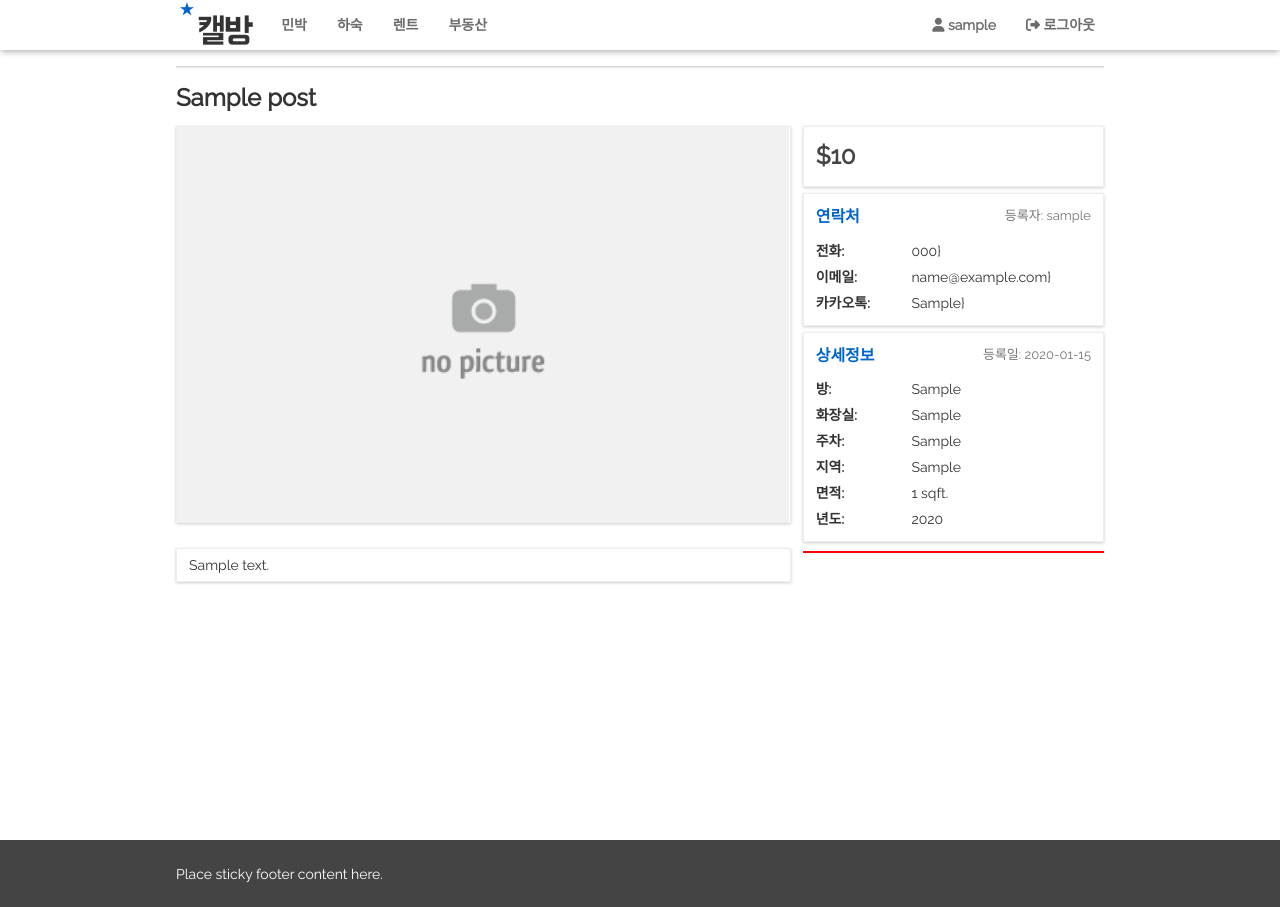
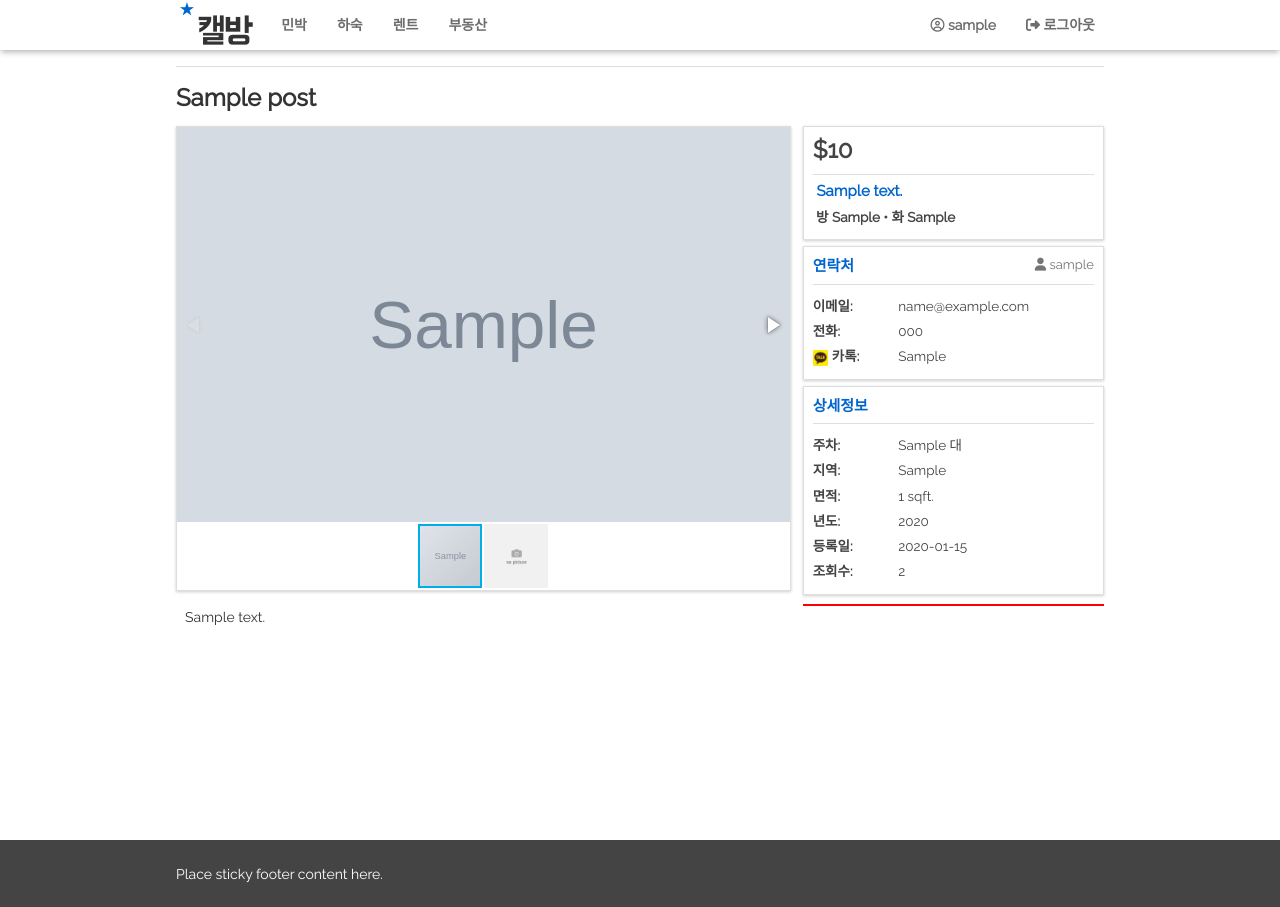
Before and after one commit to ejh2163/calbang, a Flask app: the page made by project/extensions.py in a window 1280 px wide. Run offline with Flask 2, Linux system fonts and the light colour scheme; the first user in the database is signed in; tables that the repository leaves empty hold one stand-in row (Sample ...); some libraries are stand-ins or nearby versions.

Commit message:
css for view.html

```diff
--- a/config.py
+++ b/config.py
@@ -23,8 +23,8 @@ class Config(object):
 
 class DevConfig(Config):
     DEBUG = True
-    SQLALCHEMY_DATABASE_URI = 'mysql://jlee7737:@localhost/calbang'
-    SECRET_KEY = '\x95\xdc?\xba\xfdO\xde\xb6"\xcdm\x1el3T<\xf0\xd5\x86\xf6\xa4\xfa\x1b\xfb'
+    SQLALCHEMY_DATABASE_URI = os.environ['DATABASE_URL']
+    SECRET_KEY = os.environ['SECRET_KEY']
 
 class ProdConfig(Config):
     DEBUG = False
--- a/project/__init__.py
+++ b/project/__init__.py
@@ -11,9 +11,6 @@ db.init_app(app)
 
 # flask-login
 login_manager.init_app(app)
-login_manager.login_view = '/login'
-login_manager.login_message = '로그인을 먼저 해주세요.'
-login_manager.login_message_category = 'warning'
 @login_manager.user_loader
 def load_user(id):
     return User.query.get(id)
--- a/project/extensions.py
+++ b/project/extensions.py
@@ -8,12 +8,16 @@ from flask import redirect, url_for
 db = SQLAlchemy()
 
 login_manager = LoginManager()
+# config action on login_required views
+login_manager.login_view = '/login'
+login_manager.login_message = '로그인을 먼저 해주세요.'
+login_manager.login_message_category = 'warning'
 
 csrf = CsrfProtect()
 
 mail = Mail()
 
-# decorator to check if account if verified
+# decorator to check if account is verified
 def verify_required(func):
     @wraps(func)
     def decorated_function(*args, **kwargs):
--- a/project/post/templates/view.html
+++ b/project/post/templates/view.html
@@ -18,6 +19,11 @@
             {% for image in images: %}
             {% endfor %}
             -->
+            {% if post.image_ext: %}
+                <img src="{{ post.image_ext }}" />
+            {% else %}
+                <img src="{{ url_for('static', filename='images/no-photo.png') }}" />
+            {% endif %}
             <img src="{{ url_for('static', filename='images/no-photo.png') }}" />
         </div><!-- END class fotorama -->
     </div><!-- END class fotorama grid -->
@@ -25,50 +31,58 @@
     <div class="col-xs-24 col-sm-8">
         <div class="view-box">
             <p class="view-box-price">{{ '${:,}'.format(post.price) }} <span style="font-size:16px;">{{ price_suffix }}</span></p>
+            <hr>
+            <p class="view-box-title">&nbsp{% if post.address: %}{{ post.address }} {% else: %} --- {% endif %}</p>
+            <p class="view-box-subtitle">&nbsp{% if post.bedrooms!='studio' %}방 {% endif %}{{ post.bedrooms.capitalize() }} • 화 {{ post.bathrooms }}</p>
         </div><!-- END class view-box for price -->
     </div><!-- END class grid -->
+
     <div class="col-xs-24 col-sm-8">
         <div class="view-box">
             <div class="row">
                 <div class="col-xs-24">
-                    <span class="view-box-corner">등록자: {{ post.username }}</span>
+                    <span class="view-box-corner"><i class="fa fa-user" aria-hidden="true"></i> {{ post.username }}</span>
                     <p class="view-box-title">연락처</p>
+                    <hr>
                 </div>
-                <div class="col-xs-8">
+                <div class="col-xs-7">
+                    <p class="view-box-subtitle">이메일:</p>
                     <p class="view-box-subtitle">전화:</p>
-                    <p class="view-box-subtitle">이메일:</p>
-                    <p class="view-box-subtitle">카카오톡:</p>
+                    <p class="view-box-subtitle">
+                        <img style="height:16px;" src="{{ url_for('static', filename='images/kakaolink_btn_medium.png') }}" > 카톡:
+                    </p>
                 </div>
-                <div class="col-xs-16">
-                    <p class="view-box-stat">{% if post.phone==None: %} -- {% else: %} {{ post.phone }}} {% endif %}</p>
-                    <p class="view-box-stat">{% if post.email==None: %} -- {% else: %} {{ post.email }}} {% endif %}</p>
-                    <p class="view-box-stat">{% if post.kakaotalk==None: %} -- {% else: %} {{ post.kakaotalk }}} {% endif %}</p>
+                <div class="col-xs-17">
+                    <p class="view-box-stat">{% if post.email==None: %} -- {% else: %} {{ post.email }} {% endif %}</p>
+                    <p class="view-box-stat">{% if post.phone==None: %} -- {% else: %} {{ post.phone }} {% endif %}</p>
+                    <p class="view-box-stat">{% if post.kakaotalk==None: %} -- {% else: %} {{ post.kakaotalk }} {% endif %}</p>
                 </div>
             </div>
         </div><!-- END class contact view-box -->
     </div><!-- END class grid -->
+
     <div class="col-xs-24 col-sm-8">
         <div class="view-box">
             <div class="row">
                 <div class="col-xs-24">
-                    <span class="view-box-corner">등록일: {{ post.date_posted.date() }}</span>
                     <p class="view-box-title">상세정보</p>
+                    <hr>
                 </div>
-                <div class="col-xs-8">
-                    <p class="view-box-subtitle">방:</p>
-                    <p class="view-box-subtitle">화장실:</p>
+                <div class="col-xs-7">
                     <p class="view-box-subtitle">주차:</p>
                     <p class="view-box-subtitle">지역:</p>
                     <p class="view-box-subtitle">면적:</p>
                     <p class="view-box-subtitle">년도:</p>
+                    <p class="view-box-subtitle">등록일:</p>
+                    <p class="view-box-subtitle">조회수:</p>
                 </div>
-                <div class="col-xs-16">
-                    <p class="view-box-stat">{% if post.bedrooms=='studio': %} 스튜디오 {% else: %} {{ post.bedrooms }} {% endif %}</p>
-                    <p class="view-box-stat">{{ post.bathrooms }}</p>
-                    <p class="view-box-stat">{% if post.parking==None: %} -- {% else: %} {{ post.parking }} {% endif %}</p>
-                    <p class="view-box-stat">{{ post.region }}</p>
-                    <p class="view-box-stat">{% if post.sqft==None: %} -- {% else: %} {{ post.sqft }} {% endif %} sqft.</p>
+                <div class="col-xs-17">
+                    <p class="view-box-stat">{% if post.parking==None: %} -- {% else: %} {{ post.parking }} 대{% endif %}</p>
+                    <p class="view-box-stat">{{ post.city }}</p>
+                    <p class="view-box-stat">{% if post.sqft==None: %} -- {% else: %} {{ '{:,}'.format(post.sqft) }} {% endif %} sqft.</p>
                     <p class="view-box-stat">{% if post.year==None: %} -- {% else: %} {{ post.year }} {% endif %}</p>
+                    <p class="view-box-stat">{{ post.date_posted.date() }}</p>
+                    <p class="view-box-stat">{{ post.viewed }}</p>
                 </div>
             </div>
         </div><!-- END class details view-box -->
@@ -77,9 +91,9 @@
 
 <div class="row">
     <div class="col-xs-24 col-sm-16">
-        <div class="view-box">
+        <div class="view-body">
             <p>{{ post.body }}</p>
-        </div><!-- END class view-box for body -->
+        </div><!-- END class view-body -->
     </div><!-- END class grid -->
 
     <div class="col-xs-24 col-sm-8">
--- a/project/post/views.py
+++ b/project/post/views.py
@@ -12,6 +12,10 @@ from project.post.edit_forms import EditForm
 post_blueprint = Blueprint('post', __name__, template_folder='templates')
 
 
+@post_blueprint.route('/_filter_process', methods=['GET', 'POST'])
+def _filter():
+    pass
+
 @post_blueprint.route('/<page>/<int:page_num>', methods=['GET'])
 def posts(page, page_num):
     # query filter components
@@ -19,7 +23,7 @@ def posts(page, page_num):
     price_max = db.session.query(db.func.max(Post.price)).filter(Post.page==page).scalar()
     if price_max == None:
         price_max = 0
-    regions = db.session.query(Post.region.distinct().label('region')).filter(Post.page==page).order_by(Post.region).limit(100).all()
+    cities = db.session.query(Post.city.distinct().label('city')).filter(Post.page==page).order_by(Post.city).limit(100).all()
 
     # query post and post components
     posts = Post.query.filter(Post.page==page).order_by(Post.id.desc()).offset((page_num-1)*(18)).limit(18).all()
@@ -29,12 +33,13 @@ def posts(page, page_num):
     elif page=='bnb':
         price_suffix = '/일'
 
+    db.session.close()
     return render_template('/posts.html',
                             page=page,
                             page_num=page_num,
                             price_min=price_min,
                             price_max=price_max,
-                            regions=regions,
+                            cities=cities,
                             posts=posts,
                             price_suffix=price_suffix,
                             today=datetime.datetime.now()
--- a/project/static/css/styles.css
+++ b/project/static/css/styles.css
@@ -18,9 +18,9 @@ p, span{
     padding: 0px;
 }
 hr{
+    display: block;
     margin: 6px 0px 6px 0px;
-    border-top: 1px solid #d4d4d4;
-    box-shadow: 0 1px 1px 0px rgba(0,0,0,0.1);
+    border-top: 1px solid #dedede;
 }
 .clear{
     clear: both;
@@ -233,47 +242,54 @@ hr{
 }
 .view-box{
     margin: 3px 0px 3px 0px;
-    padding: 6px 12px 6px 12px;
-    border: 1px solid #eeeeee;
+    padding: 6px 9px 6px 9px;
+    border: 1px solid #dedede;
     box-shadow: 0 1px 3px 0px rgba(0,0,0,0.2);
 }
 .view-box-price{
-    margin: 6px 0px 6px 0px;
+    margin: 0px 0px 6px 0px;
     color: #444444;
     font-size: 24px;
     font-weight: bold;
 }
 .view-box-title{
-    margin: 6px 0 6px 0;
-    font-size: 16px;
+    margin: 3px 0px 6px 0px;
+    font-size: 15px;
     font-weight: bold;
     color: #0066CD;
 }
 .view-box-corner{
     float: right;
-    margin: 7px 0 0 0;
+    margin: 3px 0px 6px 0px;
     font-size: 13px;
     color: #757575;
 }
 .view-box-subtitle{
-    margin: 6px 0 6px 0;
-    font-size: 14px;
+    margin: 6px 0px 6px 0px;
+    padding: 0;
+    font-size: 13.5px;
     font-weight: bold;
+    color: #444444;
 }
 .view-box-stat{
-    margin: 6px 0 6px 0;
+    margin: 6px 0px 6px 0px;
     padding: 0;
-    font-size: 14px;
+    font-size: 13.5px;
     font-weight: normal;
+    color: #444444;
 }
 .fotorama{
-    margin: 3px 0 3px 0;
-    border: 1px solid #eeeeee;
+    margin: 3px 0px 3px 0px;
+    border: 1px solid #dedede;
     box-shadow: 0 1px 3px 0px rgba(0,0,0,0.2);
+}
+.view-body{
+    margin: 3px 0px 3px 0px;
+    padding: 6px 9px 6px 9px;
 }
 
 /**************************************************/
-/* user pages CSS */
+/* user pages CSS
 /**************************************************/
 .btn-sign{
     color: #ffffff;
--- a/project/templates/navbar.html
+++ b/project/templates/navbar.html
@@ -21,7 +21,7 @@
 			</ul>
 			<ul class="nav navbar-nav navbar-right">
 				{% if current_user.is_authenticated: %}
-					<li{% if page=='profile': %} class="nav-active"{% endif %}><a href="/profile"><i class="fa fa-user" aria-hidden="true"></i> {{ current_user.username }}</a></li>
+					<li{% if page=='profile': %} class="nav-active"{% endif %}><a href="/profile"><i class="fa fa-user-circle-o" aria-hidden="true"></i> {{ current_user.username }}</a></li>
 					<li><a href="/logout"><i class="fa fa-sign-out" aria-hidden="true"></i> 로그아웃</a></li>
 				{% else %}
 					<li{% if page=='register': %} class="nav-active"{% endif %}><a href="/register"><i class="fa fa-user-plus" aria-hidden="true"></i> 회원가입</a></li>
--- a/project/user/views.py
+++ b/project/user/views.py
@@ -48,6 +48,8 @@ def register():
                 flash_message = '환영합니다 ' + new_user.username+'님!'
                 flash(flash_message, 'success')
                 login_user(new_user)
+
+                db.session.close()
                 return redirect(url_for('user.unverified'))
             return render_template('/register.html', form=form, page=page)
         else:
@@ -95,6 +97,8 @@ def login():
             if user:
                 if authenticated:
                     login_user(user, remember=form.remember_me.data)
+
+                    db.session.close()
                     return redirect(url_for('home.home'))
                 else:
                     flash('아이디와 비밀번호가 일치하지 않습니다', 'danger')
```
Also changed, not shown: other parts of project/post/templates/view.html (+1 -0 lines), other parts of project/static/css/styles.css (+37 -34 lines), migrations/versions/09dafeeccf95_.py (added, +26 -0 lines), migrations/versions/59c0d14826d1_.py (added, +28 -0 lines), project/models.py (+8 -5 lines), project/post/templates/posts.html (+30 -20 lines), project/templates/index.html (+7 -3 lines), run.py (+7 -5 lines), project/static/images/kakaolink_btn_medium.png (added).
